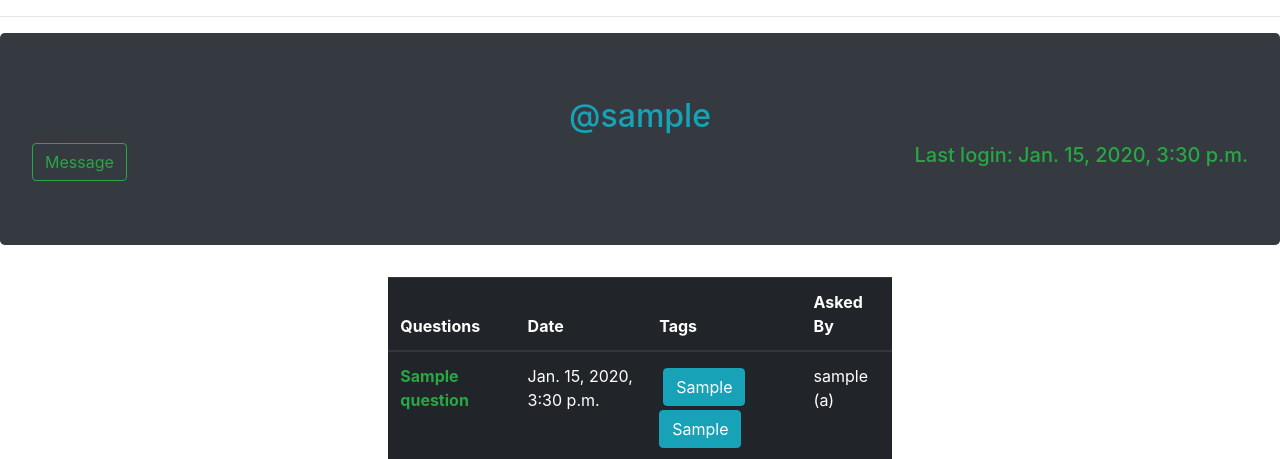
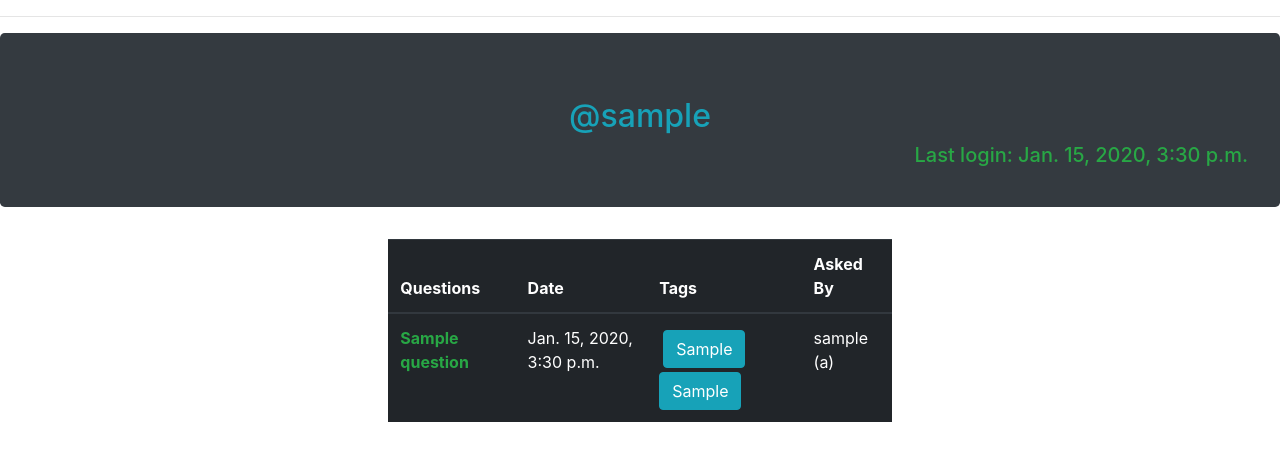
Before and after one commit to richeshgupta/JUETForum, a Django app: page /forum/profile/1/ in a window 1280 px wide. Shown: the part 122-581 px from the top of the page. Run offline with Django 3.2, Linux system fonts and the light colour scheme; tables that the repository leaves empty hold one stand-in row (values such as "Sample post"); some libraries are stand-ins or nearby versions.

Commit message:
Message hidden

```diff
--- a/main/templates/main/profile.html
+++ b/main/templates/main/profile.html
@@ -13,7 +13,7 @@
 		{% endif %}
 		<h2 class='text text-info text-center'>@{{ author }}</h2>
 		<h5 class="text text-success float-right">Last login: {{author.last_login}}</h5>
-		<a href="{% url 'msgs' request.user.id %}" class="btn btn-outline-success">Message</a>
+		<!--<a href="{% url 'msgs' request.user.id %}" class="btn btn-outline-success">Message</a>-->
 	</div>
 	<div class='col-md-5 mx-auto ml-5'>
 		<table class='table table-dark'>
```
